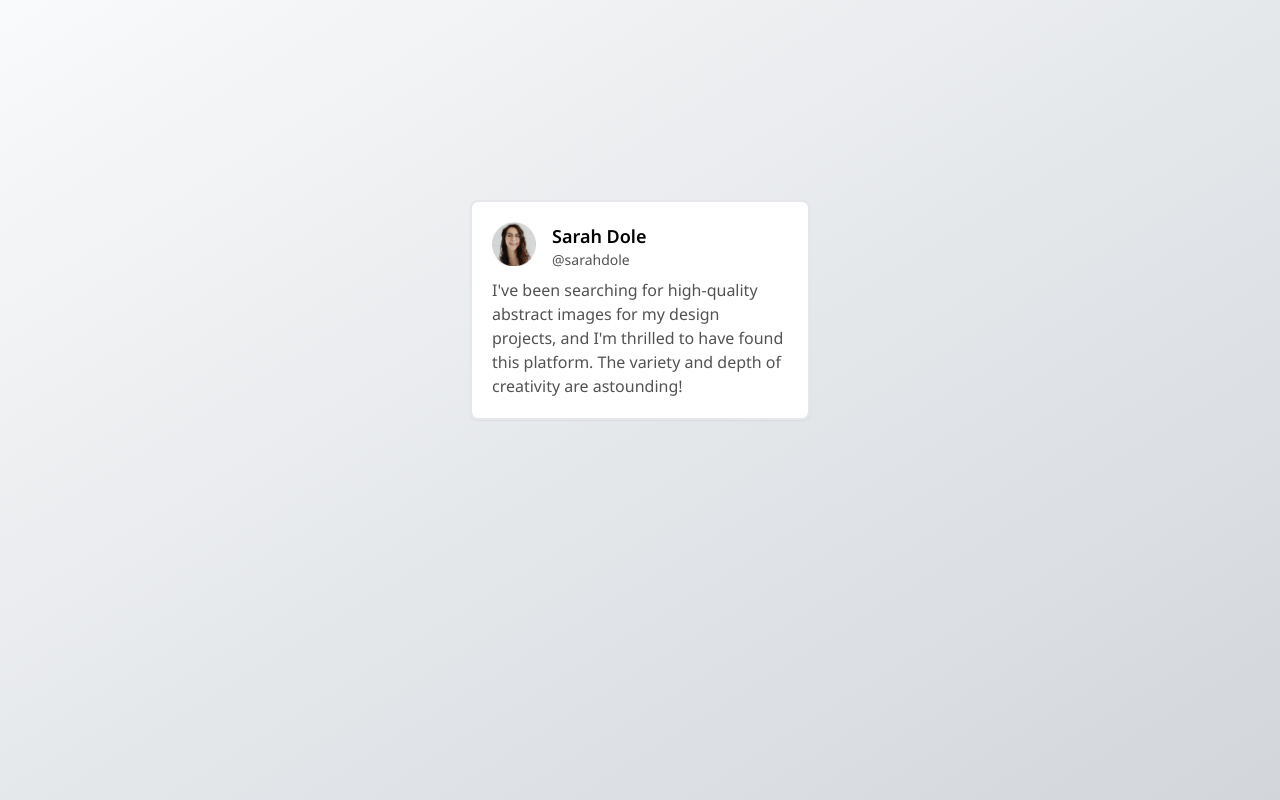
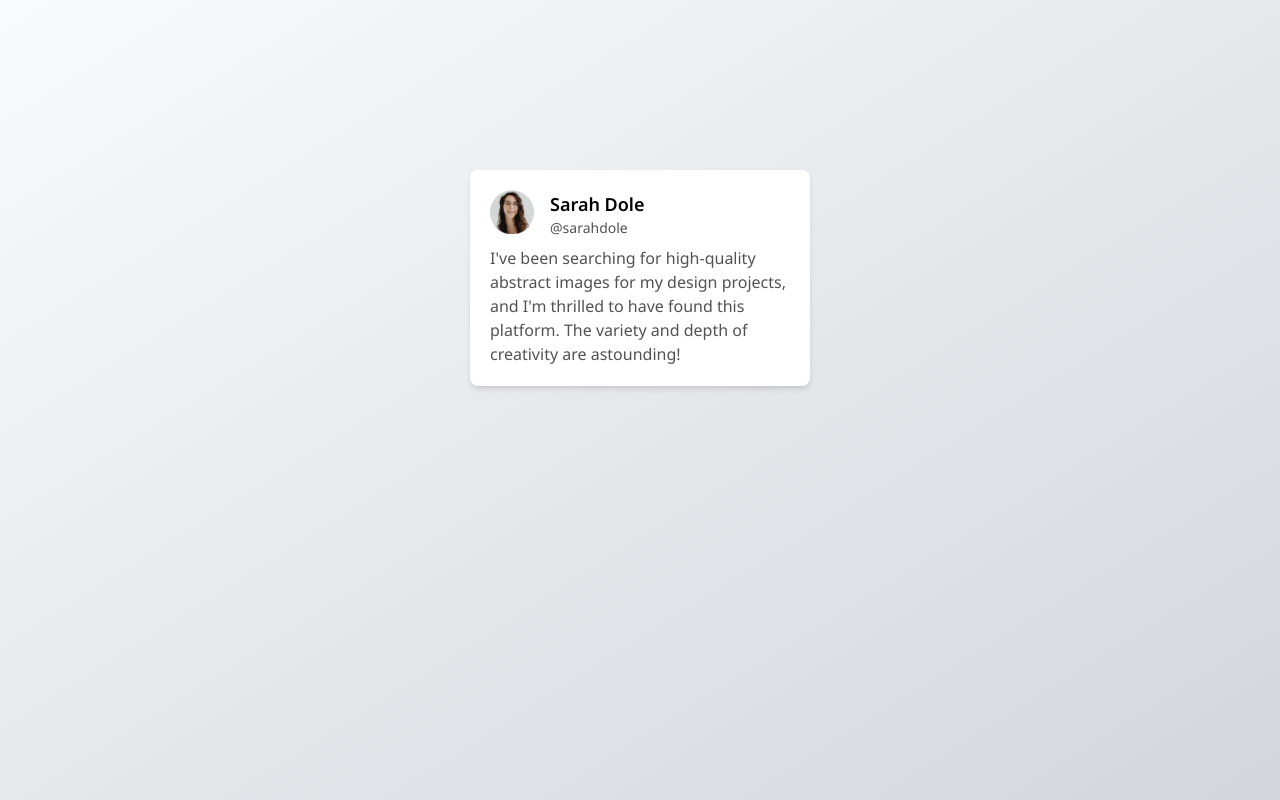
Before and after one commit to codersam10/testimonial-card-component, a plain HTML site: page index.html in a window 1280 px wide. Drawn offline with nearby package versions, Linux system fonts and the light colour scheme; a script that the page names is missing.

Commit message:
style- fix positioning again

```diff
--- a/index.html
+++ b/index.html
@@ -34,7 +34,7 @@
     />
   </head>
   <body class="bg-gradient-to-br from-[#F9FAFB] to-[#D2D6DB] p-5">
-    <div class="card mx-auto mt-[180px] border-2 p-5 bg-[white] rounded-lg max-w-[340px] shadow-sm">
+    <div class="card mx-auto mt-[150px]  p-5 bg-[white] rounded-lg max-w-[340px] shadow-md">
       <div class="header flex gap-4 mb-2">
         <div class="wrapper w-11 shrink-0">
           <img class="w-full"
```
